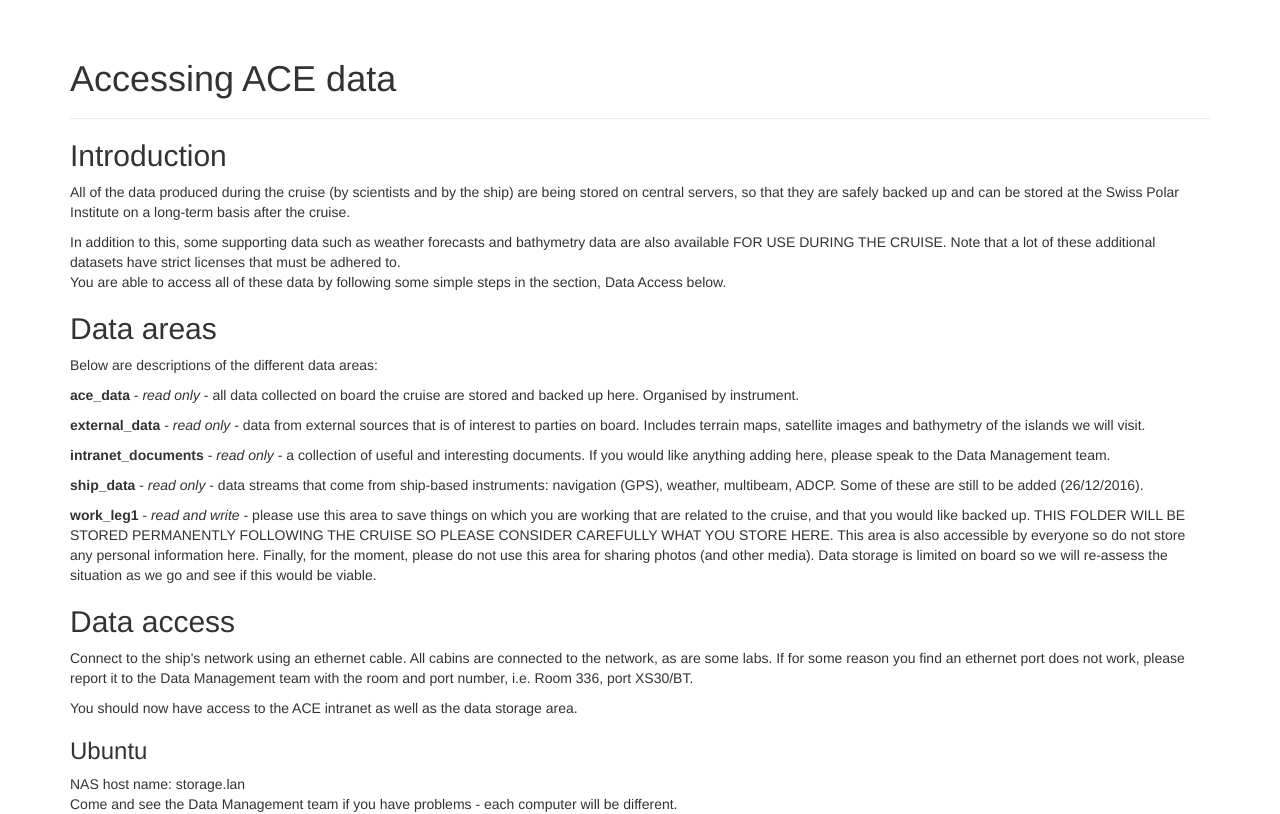
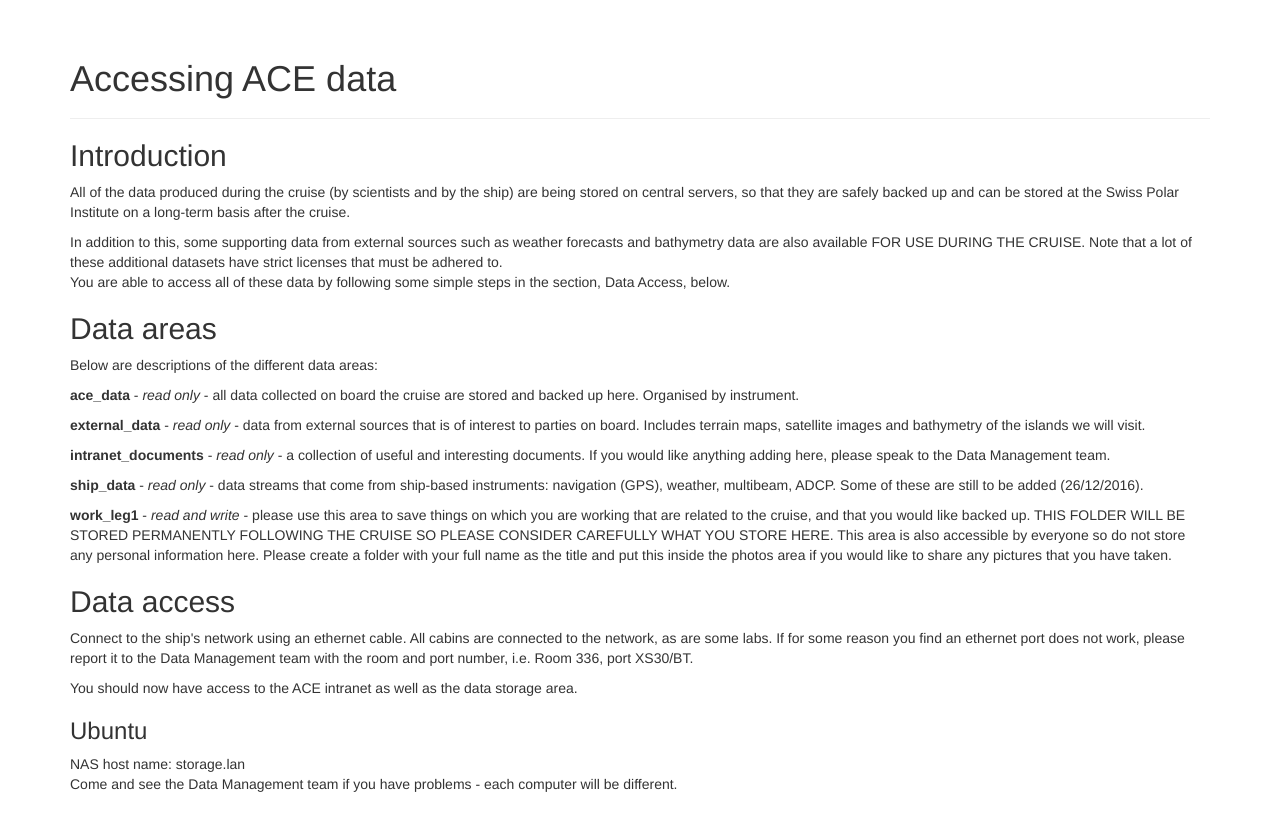
Before and after one commit to Swiss-Polar-Institute/science-cruise-data-management, a Django app: page /accessing_data/ in a window 1280 px wide. Shown: the part 51-865 px from the top of the page. Run offline with Django 3.2, Linux system fonts and the light colour scheme; some libraries are stand-ins or nearby versions.

Commit message:
Changed remarks in accessing data page.

```diff
--- a/ScienceCruiseDataManagement/main/templates/accessing_data.html
+++ b/ScienceCruiseDataManagement/main/templates/accessing_data.html
@@ -9,9 +9,9 @@
     <div class="header">
         <h2>Introduction</h2>
         <p>All of the data produced during the cruise (by scientists and by the ship) are being stored on central servers, so that they are safely backed up and can be stored at the Swiss Polar Institute on a long-term basis after the cruise.</p>
-        In addition to this, some supporting data such as weather forecasts and bathymetry data are also available FOR USE DURING THE CRUISE. Note that a lot of these additional datasets have strict licenses that must be adhered to.
+        In addition to this, some supporting data from external sources such as weather forecasts and bathymetry data are also available FOR USE DURING THE CRUISE. Note that a lot of these additional datasets have strict licenses that must be adhered to.
 
-        <p>You are able to access all of these data by following some simple steps in the section, Data Access below.</p>
+        <p>You are able to access all of these data by following some simple steps in the section, Data Access, below.</p>
     </div>
 
     <div class="header">
@@ -22,7 +22,7 @@
         <p><b>external_data</b> - <i>read only</i> - data from external sources that is of interest to parties on board. Includes terrain maps, satellite images and bathymetry of the islands we will visit.</p>
         <p><b>intranet_documents</b> - <i>read only</i> - a collection of useful and interesting documents. If you would like anything adding here, please speak to the Data Management team.</p>
         <p><b>ship_data</b> - <i>read only</i> - data streams that come from ship-based instruments: navigation (GPS), weather, multibeam, ADCP. Some of these are still to be added (26/12/2016).</p>
-        <p><b>work_leg1</b> - <i>read and write</i> - please use this area to save things on which you are working that are related to the cruise, and that you would like backed up. THIS FOLDER WILL BE STORED PERMANENTLY FOLLOWING THE CRUISE SO PLEASE CONSIDER CAREFULLY WHAT YOU STORE HERE. This area is also accessible by everyone so do not store any personal information here. Finally, for the moment, please do not use this area for sharing photos (and other media). Data storage is limited on board so we will re-assess the situation as we go and see if this would be viable.</p>
+        <p><b>work_leg1</b> - <i>read and write</i> - please use this area to save things on which you are working that are related to the cruise, and that you would like backed up. THIS FOLDER WILL BE STORED PERMANENTLY FOLLOWING THE CRUISE SO PLEASE CONSIDER CAREFULLY WHAT YOU STORE HERE. This area is also accessible by everyone so do not store any personal information here. Please create a folder with your full name as the title and put this inside the photos area if you would like to share any pictures that you have taken.</p>
 
     </div>
 
```
